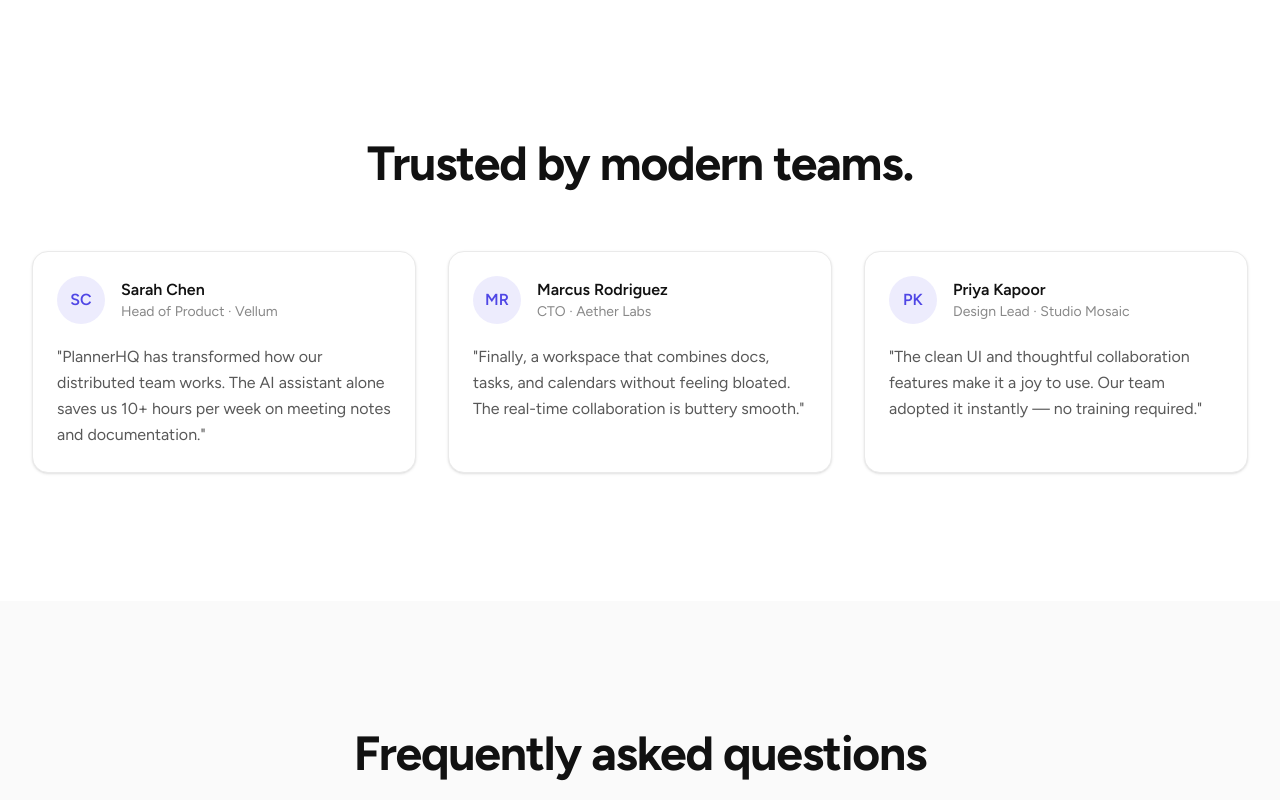
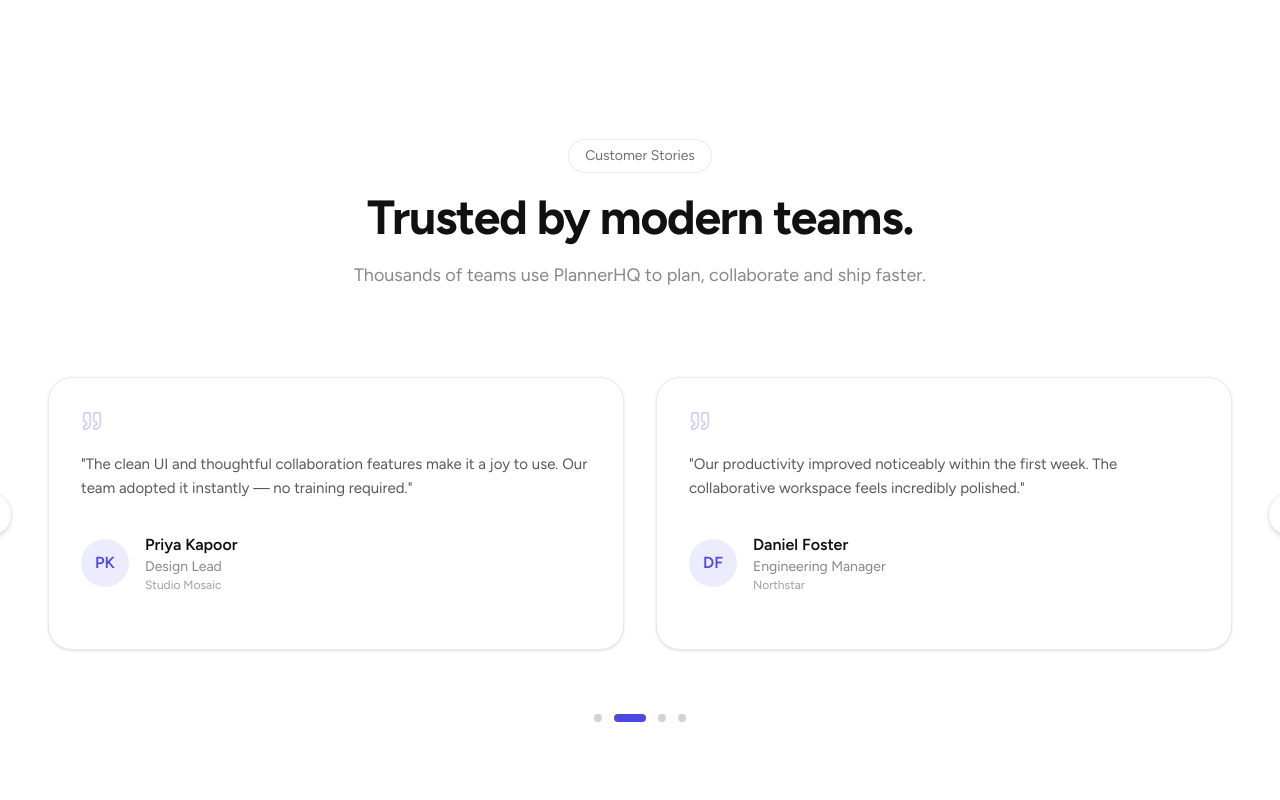
Before and after one commit to dariogeorge21/plannerhq, a Next.js app: page / in a window 1280 px wide. Shown: the part 6220-7020 px from the top of the page. Built offline with nearby package versions, Linux system fonts and the light colour scheme.

Commit message:
feat: Implement testimonial carousel with pagination and auto-rotation

```diff
--- a/src/components/landingPage/testimonials.tsx
+++ b/src/components/landingPage/testimonials.tsx
@@ -1,4 +1,8 @@
-// components/Testimonials.tsx
+"use client";
+
+import { useEffect, useState } from "react";
+import { ChevronLeft, ChevronRight, Quote } from "lucide-react";
+
 const testimonials = [
   {
     name: "Sarah Chen",
@@ -24,41 +28,186 @@ const testimonials = [
       "The clean UI and thoughtful collaboration features make it a joy to use. Our team adopted it instantly — no training required.",
     avatar: "PK",
   },
+  {
+    name: "Daniel Foster",
+    role: "Engineering Manager",
+    company: "Northstar",
+    quote:
+      "Our productivity improved noticeably within the first week. The collaborative workspace feels incredibly polished.",
+    avatar: "DF",
+  },
+  {
+    name: "Emily Watson",
+    role: "Founder",
+    company: "Lumen",
+    quote:
+      "The balance between simplicity and power is unmatched. It's become the operating system for our company.",
+    avatar: "EW",
+  },
+  {
+    name: "Alex Kim",
+    role: "Operations Lead",
+    company: "Nimbus",
+    quote:
+      "Everything feels fast and intuitive. We replaced three separate tools with PlannerHQ.",
+    avatar: "AK",
+  },
+  {
+    name: "Sofia Martinez",
+    role: "Product Manager",
+    company: "Echo",
+    quote:
+      "The AI features are a game-changer. It helps us stay organized and focused without adding overhead.",
+    avatar: "SM",
+  }
 ];
 
+const CARDS_VISIBLE = 2;
+
 export default function Testimonials() {
+  const [page, setPage] = useState(0);
+
+  const totalPages = Math.ceil(
+    testimonials.length / CARDS_VISIBLE
+  );
+
+  useEffect(() => {
+    const interval = setInterval(() => {
+      setPage((prev) => (prev + 1) % totalPages);
+    }, 5000);
+
+    return () => clearInterval(interval);
+  }, [totalPages]);
+
+  const next = () => {
+    setPage((prev) => (prev + 1) % totalPages);
+  };
+
+  const prev = () => {
+    setPage((prev) => (prev - 1 + totalPages) % totalPages);
+  };
+
   return (
-      <section className="bg-white py-24 lg:py-32">
-        <div className="max-w-[1280px] mx-auto px-6 lg:px-8">
+    <section className="bg-white py-24 lg:py-32 overflow-hidden">
+      <div className="max-w-[1400px] mx-auto px-6 lg:px-8">
+        {/* Header */}
         <div className="text-center max-w-3xl mx-auto mb-16">
+          <span className="inline-flex items-center rounded-full border border-[#EAEAEA] px-4 py-1.5 text-sm text-[#111111]/60 mb-5">
+            Customer Stories
+          </span>
+
           <h2 className="text-3xl lg:text-5xl font-bold tracking-tight text-[#111111]">
             Trusted by modern teams.
           </h2>
+
+          <p className="mt-5 text-lg text-[#111111]/50">
+            Thousands of teams use PlannerHQ to plan, collaborate
+            and ship faster.
+          </p>
         </div>
 
-          <div className="grid grid-cols-1 md:grid-cols-3 gap-8">
-            {testimonials.map((testimonial) => (
+        {/* Carousel */}
+        <div className="relative">
+          {/* Arrows */}
+          <button
+            onClick={prev}
+            className="absolute left-[-3rem] top-1/2 z-20 -translate-y-1/2 -translate-x-4 bg-white border border-[#EAEAEA] rounded-full p-3 shadow-md hover:shadow-lg transition"
+          >
+            <ChevronLeft size={18} />
+          </button>
+
+          <button
+            onClick={next}
+            className="absolute right-[-3rem] top-1/2 z-20 translate-x-4 -translate-y-1/2 bg-white border border-[#EAEAEA] rounded-full p-3 shadow-md hover:shadow-lg transition"
+          >
+            <ChevronRight size={18} />
+          </button>
+
+          <div className="overflow-hidden">
+            <div
+              className="flex transition-transform duration-700 ease-out"
+              style={{
+                transform: `translateX(-${page * 100}%)`,
+              }}
+            >
+              {Array.from({ length: totalPages }).map((_, index) => (
+                <div
+                  key={index}
+                  className="min-w-full grid grid-cols-1 md:grid-cols-2 gap-8 px-4 py-6"
+                >
+                  {testimonials
+                    .slice(
+                      index * CARDS_VISIBLE,
+                      index * CARDS_VISIBLE + CARDS_VISIBLE
+                    )
+                    .map((testimonial) => (
                       <div
                         key={testimonial.name}
-                className="rounded-2xl border border-[#EAEAEA] bg-white p-6 shadow-sm hover:shadow-md transition-shadow"
+                        className="
+                          group
+                          relative
+                          rounded-3xl
+                          border
+                          border-[#EAEAEA]
+                          bg-white
+                          p-8
+                          shadow-sm
+                          hover:shadow-xl
+                          transition-all
+                          duration-300
+                        "
                       >
-                <div className="flex items-center gap-4 mb-5">
-                  <div className="w-12 h-12 rounded-full bg-[#4F46E5]/10 flex items-center justify-center text-[#4F46E5] font-semibold">
+                        {/* Glow */}
+                        <div className="absolute inset-0 rounded-3xl bg-gradient-to-br from-[#4F46E5]/5 to-transparent opacity-0 group-hover:opacity-100 transition-opacity" />
+
+                        <Quote
+                          size={22}
+                          className="text-[#4F46E5]/25 mb-5"
+                        />
+
+                        <p className="relative text-[#111111]/70 leading-relaxed text-[15px] mb-8">
+                          "{testimonial.quote}"
+                        </p>
+
+                        <div className="flex items-center gap-4">
+                          <div className="w-12 h-12 rounded-full bg-[#4F46E5]/10 flex items-center justify-center font-semibold text-[#4F46E5]">
                             {testimonial.avatar}
                           </div>
+
                           <div>
                             <div className="font-semibold text-[#111111]">
                               {testimonial.name}
                             </div>
+
                             <div className="text-sm text-[#111111]/50">
-                      {testimonial.role} · {testimonial.company}
+                              {testimonial.role}
+                            </div>
+
+                            <div className="text-xs text-[#111111]/40">
+                              {testimonial.company}
                             </div>
                           </div>
                         </div>
-                <p className="text-[#111111]/70 leading-relaxed">
-                  "{testimonial.quote}"
-                </p>
                       </div>
+                    ))}
+                </div>
+              ))}
+            </div>
+          </div>
+        </div>
+
+        {/* Pagination */}
+        <div className="flex justify-center gap-3 mt-10">
+          {Array.from({ length: totalPages }).map((_, index) => (
+            <button
+              key={index}
+              onClick={() => setPage(index)}
+              className={`h-2 rounded-full transition-all duration-300 ${
+                page === index
+                  ? "w-8 bg-[#4F46E5]"
+                  : "w-2 bg-[#D1D5DB]"
+              }`}
+            />
           ))}
         </div>
       </div>
```
Lines whose indentation alone changed are shown as unchanged.
